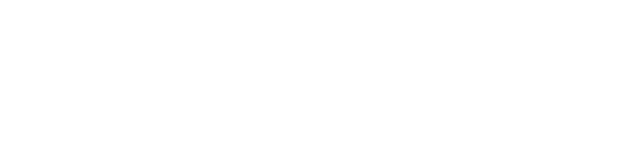
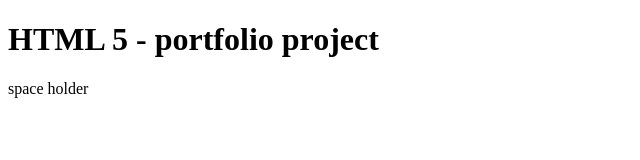
Before and after one commit to robert-laws/html5-ardeel, a plain HTML site: page index.html in a window 1280 px wide. Shown: the whole page, without its empty margins (0-640 px from the left). Drawn offline with Linux system fonts and the light colour scheme.

Commit message:
filler content for uploading

```diff
--- a/index.html
+++ b/index.html
@@ -7,6 +7,7 @@
   <title>HTML5 - Ardeel.io - Portfolio Project</title>
 </head>
 <body>
-
+  <h1>HTML 5 - portfolio project</h1>
+  <p>space holder</p>
 </body>
 </html>
```
